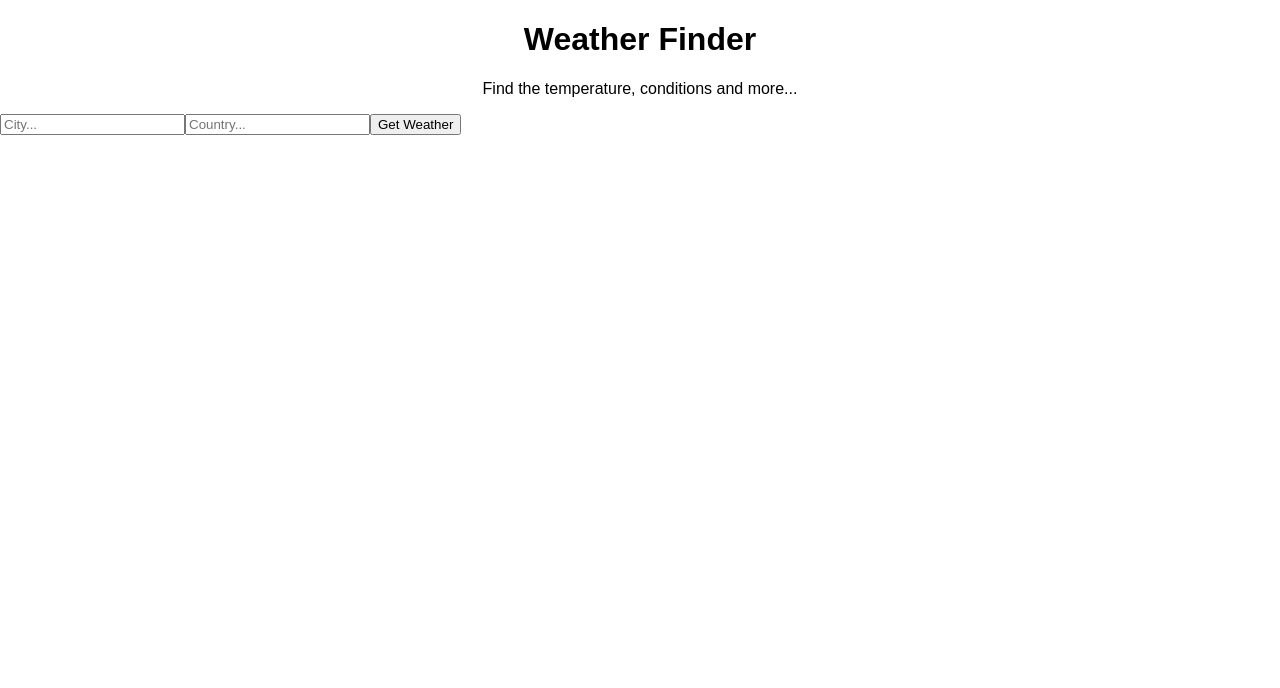
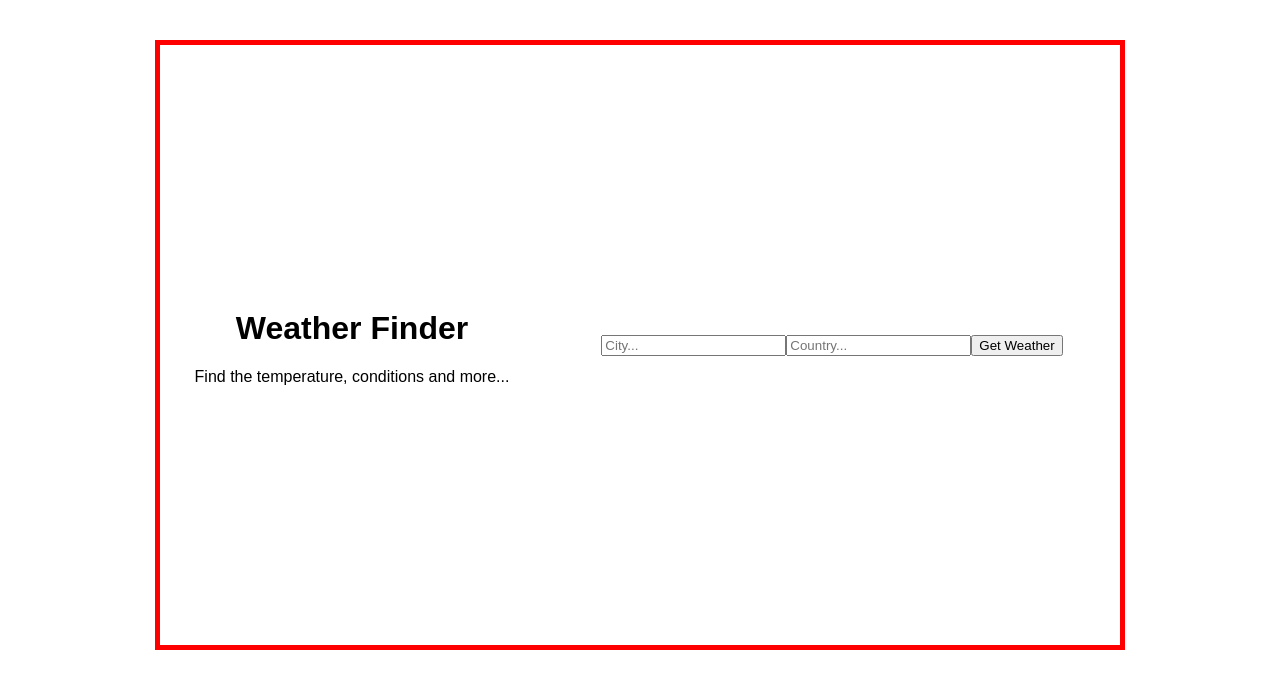
Before and after one commit to its-gio/weather-app, a React (Create React App) app: page / in a window 1280 px wide. Shown: the top 688 px of the page. Built offline with nearby package versions, Linux system fonts and the light colour scheme; the HTML template or start-up script is replaced by a standard one.

Commit message:
Adding some styles to center content. Looking into inner containers for background pictures.

```diff
--- a/src/App.js
+++ b/src/App.js
@@ -50,7 +50,7 @@ export default class App extends React.Component{
 
   render(){
     return(
-      <React.Fragment>
+      <div className="content-container">
         <Title />
         <Form getWeather={this.getWeather} />
         <Weather
@@ -61,7 +61,7 @@ export default class App extends React.Component{
           desc={this.state.desc}
           err={this.state.err}
         />
-      </React.Fragment>
+      </div>
     )
   }
 }
--- a/src/components/Form.js
+++ b/src/components/Form.js
@@ -1,7 +1,7 @@
 import React from 'react';
 
 const Form = (props) => (
-  <form onSubmit={props.getWeather} >
+  <form onSubmit={props.getWeather} className="content-container__form right" >
     <input type="text" name="city" placeholder="City..." />
     <input type="text" name="country" placeholder="Country..." />
     <button>Get Weather</button>
--- a/src/components/Title.js
+++ b/src/components/Title.js
@@ -1,7 +1,7 @@
 import React from 'react';
 
 const Title = () => (
-  <header>
+  <header className="content-container__title left">
       <h1>Weather Finder</h1>
       <p>Find the temperature, conditions and more...</p>
   </header>
--- a/src/css/App.css
+++ b/src/css/App.css
@@ -1,3 +1,22 @@
 header {
     text-align: center;
 }
+
+.content-container {
+    display: flex;
+    max-width: 75%;
+    margin: 0 auto;
+    height: 75vh;
+    align-items: center;
+    transform: translateY(5vh);
+    border: 5px solid red;
+}
+
+.content-container__title.left {
+    width: 40%;
+}
+
+.content-container__form.right {
+    width: 60%;
+    text-align: center;
+}
```
